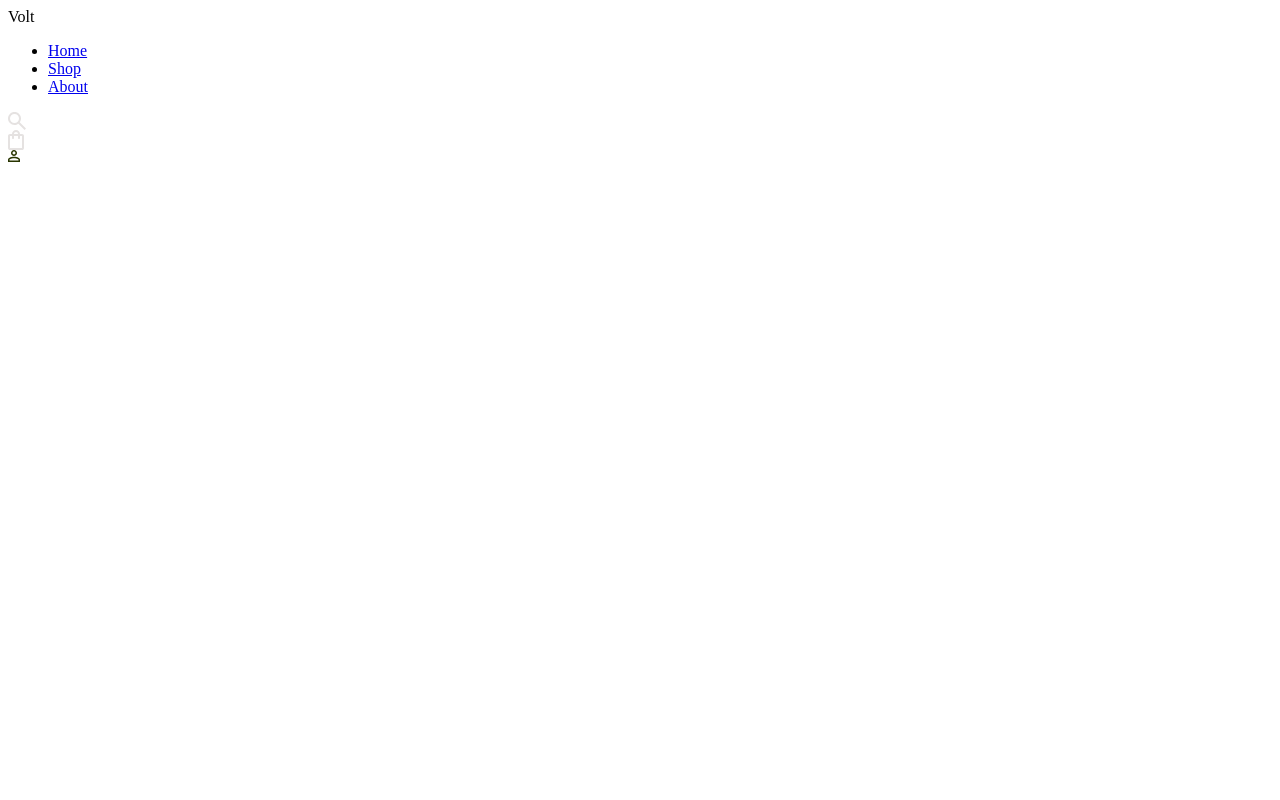
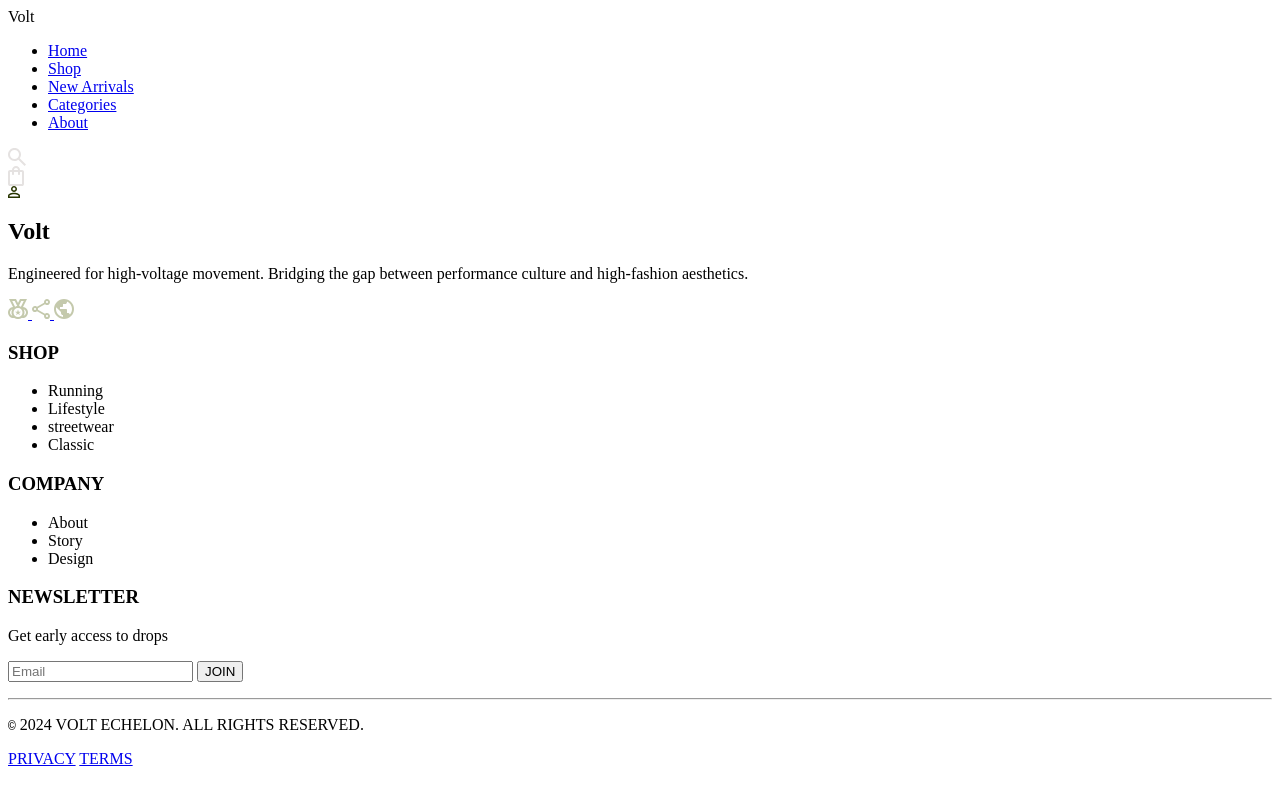
Before and after one commit to zeyadamin291/volt-sneaker-store, a plain HTML site: page index.html in a window 1280 px wide. Drawn offline with nearby package versions, Linux system fonts and the light colour scheme; a web font is replaced by a local one.

Commit message:
making footer and cart html

```diff
--- a/components/footer.html
+++ b/components/footer.html
@@ -0,0 +1,61 @@
+<footer>
+    <div id="footer-column">
+        <h2>Volt</h2>
+        <p>Engineered for high-voltage movement.
+            Bridging the gap between performance culture
+            and high-fashion aesthetics.</p>
+        <div class="footer-socials">
+
+            <a href="#">
+                <img src="../assets/icons/Container.svg" alt="">
+            </a>
+            <a href="#">
+                <img src="../assets/icons/Container-1.svg" alt="">
+            </a>
+            <a href="#">
+                <img src="../assets/icons/global.svg" alt="">
+            </a>
+        </div>
+    </div>
+    <div id="footer-column">
+        <h3>SHOP</h3>
+        <ul>
+            <li>Running</li>
+            <li>Lifestyle</li>
+            <li>streetwear</li>
+            <li>Classic</li>
+        </ul>
+    </div>
+
+    <div id="footer-column">
+        <h3>COMPANY</h3>
+        <ul>
+            <li>About</li>
+            <li>Story</li>
+            <li>Design</li>
+        </ul>
+    </div>
+
+    <div id="footer-column">
+        <h3>NEWSLETTER</h3>
+        <P>Get early access to drops</P>
+        <form method="GET">
+            <input type="email" placeholder="Email">
+            <button type="submit">JOIN</button>
+        </form>
+    </div>
+    <hr>
+    <!-- Footer Bottom -->
+    <div class="footer-bottom">
+
+        <p>
+            <code>&copy;</code> 2024 VOLT ECHELON. ALL RIGHTS RESERVED.
+        </p>
+
+        <div class="footer-legal">
+            <a href="#">PRIVACY</a>
+            <a href="#">TERMS</a>
+        </div>
+
+    </div>
+</footer>
--- a/components/navbar.html
+++ b/components/navbar.html
@@ -4,6 +4,8 @@
         <ul>
             <li><a href="../index.html">Home</a></li>
             <li><a href="../product.html">Shop</a></li>
+            <li><a href="#">New Arrivals</a></li>
+            <li><a href="#">Categories</a></li>
             <li><a href="../about.html">About</a></li>
         </ul>
     </nav>
--- a/index.html
+++ b/index.html
@@ -14,7 +14,7 @@
 
 <body>
     <div id="navbar"></div>
-
+    <footer></footer>
     <script src="js/main.js"></script>
 </body>
 
--- a/js/main.js
+++ b/js/main.js
@@ -1,8 +1,9 @@
 async function loadNav() {
     const navBar = document.getElementById("navbar")
     try{
-        const response = await fetch('../components/navbar.html');
-        if (!response.ok) throw new Error('Network response has crashed');
+        const response = await fetch('./components/navbar.html');
+        console.log("fetched navbar")
+        if (!(await response).ok) throw new Error('Network response has crashed');
         const html = await response.text();
         navBar.innerHTML = html;
     }
@@ -10,4 +11,19 @@ async function loadNav() {
         console.error("Error: ", err)
     }
 }
+
+async function loadFooter() {
+    const footer = document.getElementsByTagName("footer")[0];
+    try{
+        const response = await fetch("./components/footer.html")
+        if (!response.ok) throw new Error('Network response has crashed');
+        const html = await response.text();
+        footer.innerHTML = html;
+    }
+    catch(err){
+        console.error("Error: ", err)
+    }
+}
+
 loadNav()
+loadFooter()
```
Also changed, not shown: components/cart.html (+21 -0 lines), assets/icons/Container-1.svg (added), assets/icons/Container.svg (added), assets/icons/global.svg (added), assets/icons/x-button.svg (added).
